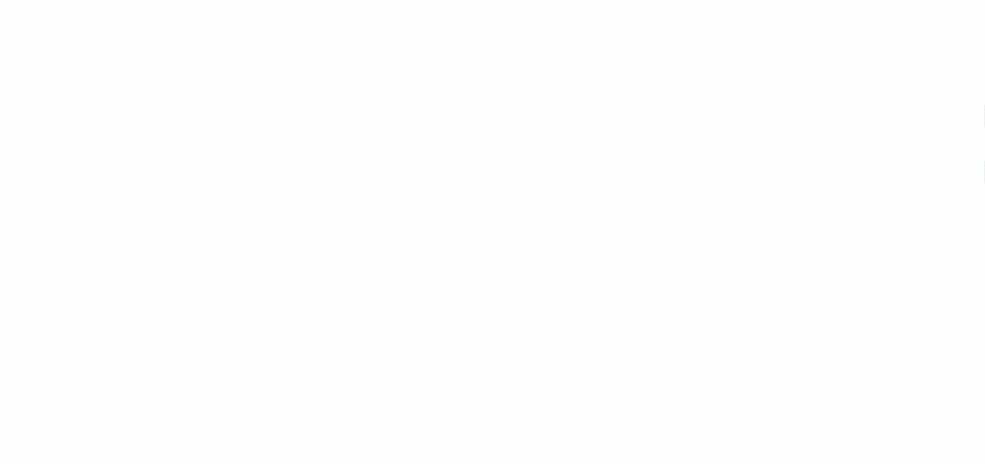
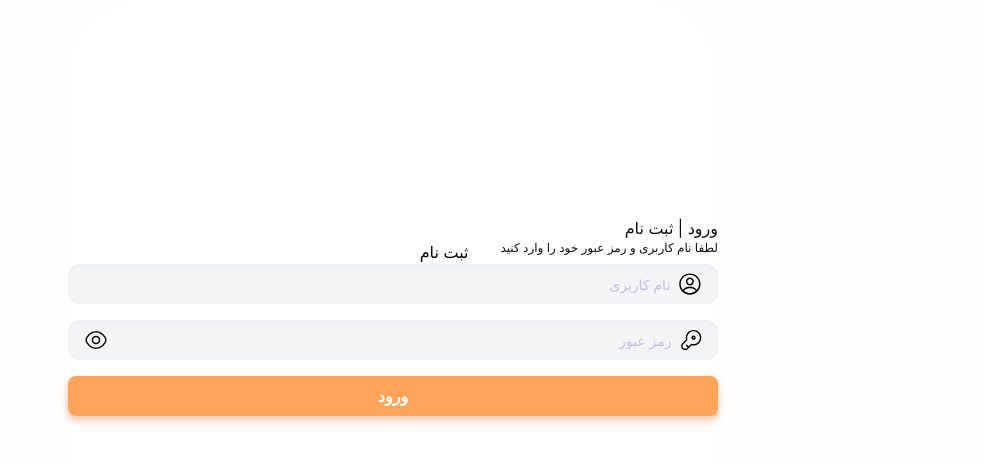
Before and after one commit to zahrabakhshandeh/Healthcare-Monitoring-Diet, a Next.js app: page /register/login in a window 1280 px wide. Shown: the top 464 px of the page, without its empty margins (295-1280 px from the left). Built offline with nearby package versions, Linux system fonts and the light colour scheme.

Commit message:
Add some style to LoginBox. styles.module.css file added for more control on Box component, this will be updated. some font sizes added. LoginPage display chnaged to flex temporarly this will be updated with grid.

```diff
--- a/src/app/register/login/page.tsx
+++ b/src/app/register/login/page.tsx
@@ -8,7 +8,9 @@ import LoginBox from "@/components/LoginBox"
 
 export default function Login() {
   return (
-    <LoginBox/>
+    <section className="flex justify-center">
+      <LoginBox/>
+    </section>
   );
 }
 
--- a/src/components/FormLogin/index.tsx
+++ b/src/components/FormLogin/index.tsx
@@ -71,13 +71,9 @@ const FormLogin = () => {
           )}
         />
 
-        <div className="flex flex-row gap-10 pt-7 items-center">
           <MainButton
-            iconSrc={LoginIcon}
-            className="w-44 font-bold"
             value={"ورود"}
           />
-        </div>
       </form>
     </>
   );
--- a/src/components/LoginBox/index.tsx
+++ b/src/components/LoginBox/index.tsx
@@ -1,13 +1,14 @@
 import React from 'react'
 import Link from "next/link";
 import FormLogin from "@/components/FormLogin";
+import styles from "./styles.module.css"
 
 const LoginBox = () => {
     return(
-        <div className='flex flex-col gap-6 w-96'>
+        <div className={styles.loginbox}>
             <h3>ورود | ثبت نام</h3>
             <div className="flex gap-8">
-                <span>لطفا نام کاربری و رمز عبور خود را وارد کنید</span>
+                <span className="text-xs">لطفا نام کاربری و رمز عبور خود را وارد کنید</span>
                 <Link href="/"> ثبت نام </Link>
             </div>
             <FormLogin />
--- /dev/null
+++ b/src/components/LoginBox/styles.module.css
@@ -0,0 +1,9 @@
+.loginbox {
+    display: flex;
+    justify-content: center;
+    flex-direction: column;
+    width: 650px;
+    height: 632px;
+    background: #FFFF;
+    border-radius: 80px;
+}
```
